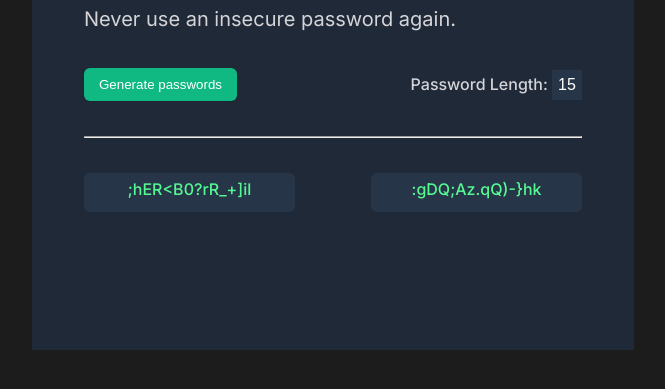
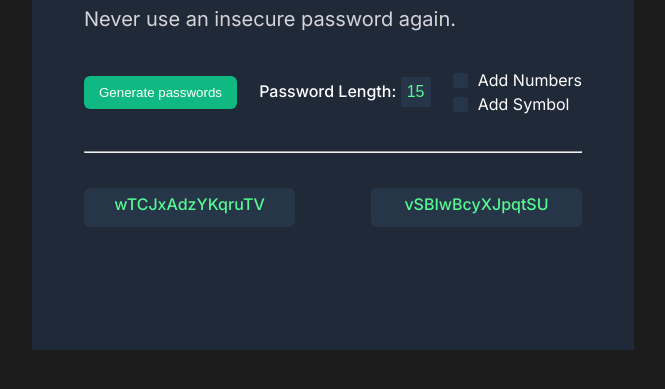
Before and after one commit to monolithdragon/random-password-generator, a website built with Vite: page index.html in a window 1280 px wide. Both pictures are taken after a click on the button "Generate passwords". Shown: the part 325-714 px from the top of the page, without its empty margins (307-972 px from the left). Built offline with nearby package versions, Linux system fonts and the light colour scheme.

Commit message:
Add checkbox for separate symbols and numbers

```diff
--- a/index.css
+++ b/index.css
@@ -131,7 +131,7 @@ hr {
 
 .password-length {
     font-weight: 500;
-    color: var(--color-description);
+    color: var(--color-title-primary);
 }
 
 #password-length {
@@ -140,7 +140,7 @@ hr {
     display: inline-block;
     width: 30px;
     height: 30px;
-    color: #FFFFFF;
+    color: var(--color-password-text);
     font-size: 1rem;
     font-weight: 500;
     background-color: var(--color-password-bg);
@@ -161,3 +161,68 @@ hr {
     color: var(--color-password-text);
     background-color: var(--color-password-bg);
 }
+
+.checkbox-wrapper {
+    display: flex;
+    flex-direction: column;
+}
+
+.checkbox-container {
+    display: block;
+    position: relative;
+    cursor: pointer;
+    -webkit-user-select: none;
+    -moz-user-select: none;
+    -ms-user-select: none;
+    user-select: none;
+    padding-left: 25px;
+    color: var(--color-title-primary);
+}
+
+.checkbox-container input {
+    position: absolute;
+    opacity: 0;
+    cursor: pointer;
+    height: 0;
+    width: 0;
+}
+
+.checkmark {
+    position: absolute;
+    top: 5px;
+    left: 0;
+    height: 15px;
+    width: 15px;
+    border-radius: 2px;
+    background-color: var(--color-password-bg);
+}
+
+.checkbox-container:hover input ~ .checkmark {
+    background-color: var(--color-description);
+}
+
+.checkbox-container input:checked ~ .checkmark {
+    background-color: var(--color-button-bg);
+}
+
+.checkmark:after {
+    content: "";
+    position: absolute;
+    display: none;
+}
+
+.checkbox-container input:checked ~ .checkmark:after {
+    display: block;
+}
+
+.checkbox-container .checkmark:after {
+    left: 5px;
+    top: 2px;
+    width: 3px;
+    height: 7px;
+    border: solid white;
+    border-width: 0 3px 3px 0;
+    -webkit-transform: rotate(45deg);
+    -ms-transform: rotate(45deg);
+    transform: rotate(45deg);
+}
--- a/index.html
+++ b/index.html
@@ -12,6 +12,14 @@
       <div class="wrapper">
         <button class="btn" onclick="generatePassword()">Generate passwords</button>
         <label class="password-length">Password Length: <input type="text" id="password-length" value="15" /></label>
+        <div class="checkbox-wrapper">
+          <label class="checkbox-container">
+            <input id="checkbox-number" type="checkbox" /><span class="checkmark "></span> Add Numbers
+          </label>
+          <label class="checkbox-container">
+            <input id="checkbox-symbol" type="checkbox" /><span class="checkmark "></span> Add Symbol
+          </label>
+        </div>
       </div>
       <hr />
       <div class="wrapper">
--- a/index.js
+++ b/index.js
@@ -95,16 +95,20 @@ const characters = [
 const passwordFirst = document.getElementById('password-01');
 const passwordSecond = document.getElementById('password-02');
 const passwordLength = document.getElementById('password-length');
+const checkboxNumber = document.getElementById('checkbox-number');
+const checkboxSymbol = document.getElementById('checkbox-symbol');
 
 function generatePassword() {
 	ResetContent();
 
+	const characterResult = getCharactersMatch();
+
 	for (let index = 0; index < passwordLength.value; index++) {
-		const characterIndex = Math.floor(Math.random() * characters.length);
+		const characterIndex = Math.floor(Math.random() * characterResult.length);
 
-		passwordFirst.textContent += characters[characterIndex];
+		passwordFirst.textContent += characterResult[characterIndex];
 		passwordSecond.textContent +=
-			characters[
+			characterResult[
 				characterIndex === 0 ? characterIndex + 1 : characterIndex - 1
 			];
 	}
@@ -125,5 +129,19 @@ async function copy(text) {
 	}
 }
 
+function getCharactersMatch() {
+	if (!checkboxNumber.checked && !checkboxSymbol.checked) {
+		return characters.join().match(/[a-zA-Z]/gi);
+	} else if (checkboxNumber.checked && !checkboxSymbol.checked) {
+		return characters.join().match(/[a-zA-Z0-9]/gi);
+	} else if (checkboxSymbol.checked && !checkboxNumber.checked) {
+		return characters
+			.join()
+			.match(/[a-zA-Z-’/`~!#*$@_%+=.,^&(){}[\]|;:”<>?\\]/gi);
+	}
+
+	return characters;
+}
+
 passwordFirst.addEventListener('click', () => copy(passwordFirst.innerText));
 passwordSecond.addEventListener('click', () => copy(passwordSecond.innerText));
```
